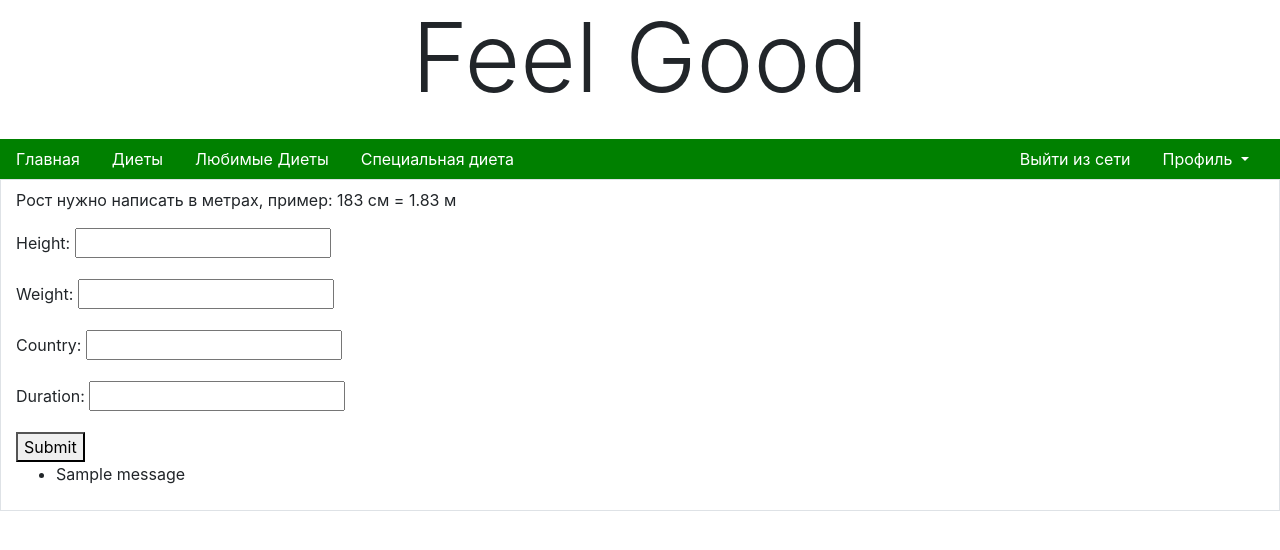
After one commit to Alinazavrr/schoolProject, a Django app: page /diets/special in a window 1280 px wide. The commit adds this page. Shown: the top 550 px of the page. Run offline with Django 4.2, Linux system fonts and the light colour scheme; a user stored in the database is signed in; tables that the repository leaves empty hold one stand-in row (values such as "Sample post"); one stand-in notice (Sample message) is shown; some libraries are stand-ins or nearby versions.

Commit message:
12.4-night

```diff
--- a/accounts/views.py
+++ b/accounts/views.py
@@ -26,6 +26,7 @@ class UserLoginView(LoginView):
     template_name = 'accounts/login.html'
     redirect_field_name = reverse_lazy('account_page') # default = next
     extra_context = {'key': 'value'}
+    next_page = reverse_lazy('main_page')
     authentication_form = AuthenticationForm # default
 
 
--- /dev/null
+++ b/main/forms.py
@@ -0,0 +1,8 @@
+from django import forms
+from .models import CountryFood
+
+class SpecialDietForm(forms.Form):
+    height = forms.DecimalField(max_digits=1, decimal_places=2)
+    weight = forms.DecimalField(max_digits=3)
+    country = forms.CharField(max_length=200)
+    duration = forms.IntegerField()
--- a/main/templates/layouts/navbar.html
+++ b/main/templates/layouts/navbar.html
@@ -18,7 +18,7 @@
                 <li class="nav-item"> <a class="nav-link" href="{% url 'diets_page' %}" style="color: white;">Диеты</a> </li>
                 <li class="nav-item"> <a class="nav-link" href="{% url 'favorites_page' %}" style="color: white;">Любимые Диеты</a> </li>
                 {% if user.is_authenticated %}
-                    <li class="nav-item"> <a class="nav-link" href="{% url 'user_register' %}" style="color: white;">Специальная диета</a> </li>
+                    <li class="nav-item"> <a class="nav-link" href="{% url 'diets_special' %}" style="color: white;">Специальная диета</a> </li>
                 {% endif %}
             </ul>
 
--- /dev/null
+++ b/main/templates/main/form.html
@@ -0,0 +1,18 @@
+{% extends 'layouts/navbar.html' %}
+
+{% block content %}
+    <p> Рост нужно написать в метрах, пример: 183 см = 1.83 м </p>
+    <form method="get" action="{% url 'diets_page' %}">
+        {% csrf_token %}
+        {{ form.as_p }}
+        <button type="submit">Submit</button>
+    </form>
+
+    {% if messages %}
+    <ul>
+        {% for message in messages %}
+        <li>{{ message }}</li>
+        {% endfor %}
+    </ul>
+    {% endif %}
+{% endblock %}
--- a/main/urls.py
+++ b/main/urls.py
@@ -6,6 +6,7 @@ urlpatterns = [
 
     path('diets/', views.DietsListView.as_view(), name='diets_page'),
     path('diets/<int:pk>', views.DietsDetailView.as_view(), name='diets_detail'),
+    path('diets/special', views.SpecialDietView.as_view(), name='diets_special'),
 
     path('favorites/', views.FavoritesDietsListView.as_view(), name='favorites_page'),
     path('account/', views.AccountDetailView.as_view(), name='account_page'),
--- a/main/views.py
+++ b/main/views.py
@@ -1,7 +1,9 @@
 from django.http import HttpResponse
 from django.shortcuts import render
 
-from .models import Diets, FavoritesDiets
+from .bmiLogic import bmiCounter
+from .models import Diets, FavoritesDiets, CountryFood, Category
+from .forms import SpecialDietForm
 
 from django.views.generic.edit import CreateView, UpdateView, DeleteView, FormView
 from django.views.generic.list import ListView
@@ -9,11 +11,14 @@ from django.views.generic.detail import DetailView
 from django.views.generic import TemplateView
 from django.contrib.auth.mixins import LoginRequiredMixin, UserPassesTestMixin, PermissionRequiredMixin
 from django.contrib.auth.models import User
+
+
 # Create your views here.
 
 
-
-
+class SpecialDietView(LoginRequiredMixin, FormView):
+    form_class = SpecialDietForm
+    template_name = 'main/form.html'
 
 
 class HomePageView(TemplateView):
@@ -37,6 +42,27 @@ class DietsListView(LoginRequiredMixin, ListView):
     context_object_name = 'diets'
     template_name = 'main/dietsPage.html'
     paginate_by = 5
+
+    def get_queryset(self):
+        if not self.request.GET or self.request.GET.get('page'):
+            # Логика, если параметры отсутствуют
+            queryset = Diets.objects.all()
+            print(queryset)
+        else:
+            a = self.request.GET
+            print(a)
+            c = bmiCounter(float(a['height']), float(a['weight']))
+            category = Category.objects.filter(name__in=c)
+
+            country_name = a['country']
+            country = CountryFood.objects.filter(name=country_name)
+
+            duration = int(a['duration'])
+
+            queryset = Diets.objects.filter(category=category, countries_food=country, duration=duration)
+
+        return queryset
+
 
 class DietsDetailView(LoginRequiredMixin, DetailView):
     model = Diets
```
Also changed, not shown: feelGood/settings.py (+6 -1 lines), main/bmiLogic.py (added, +11 -0 lines), db.sqlite3.
